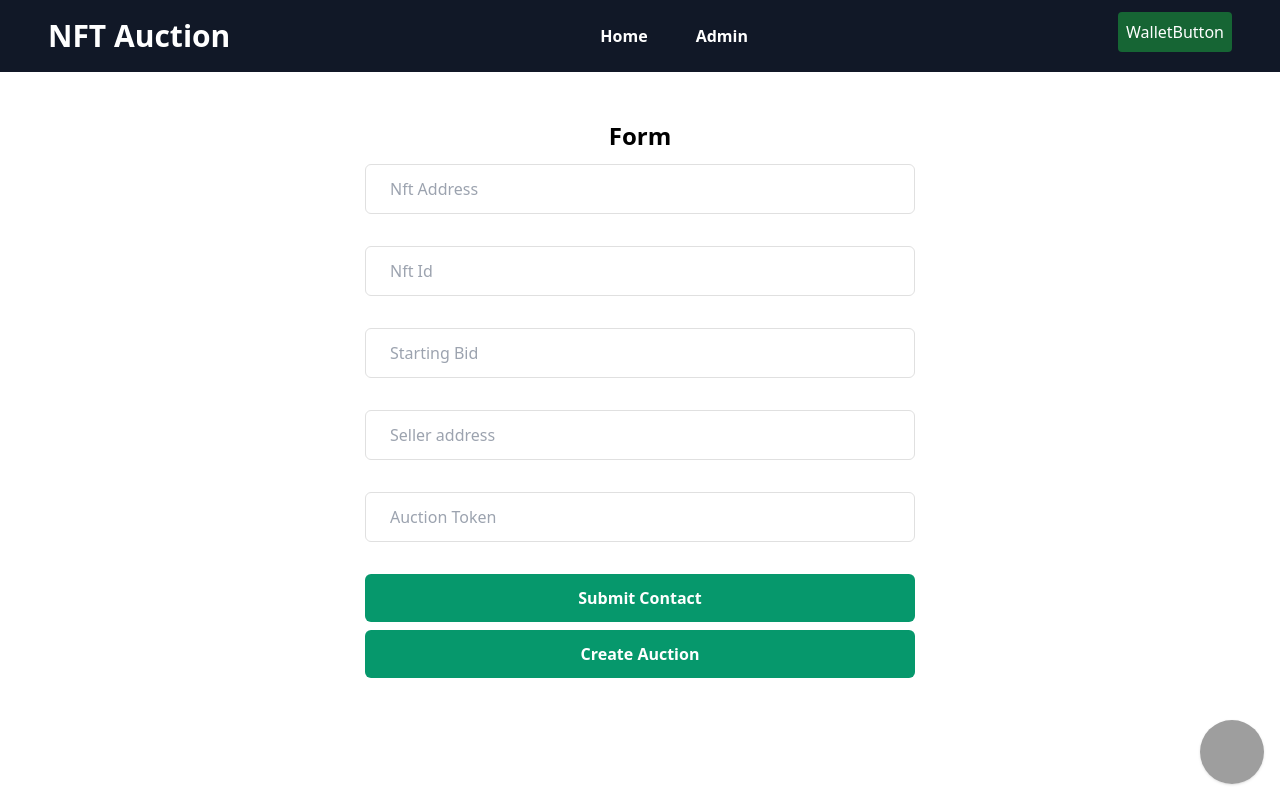
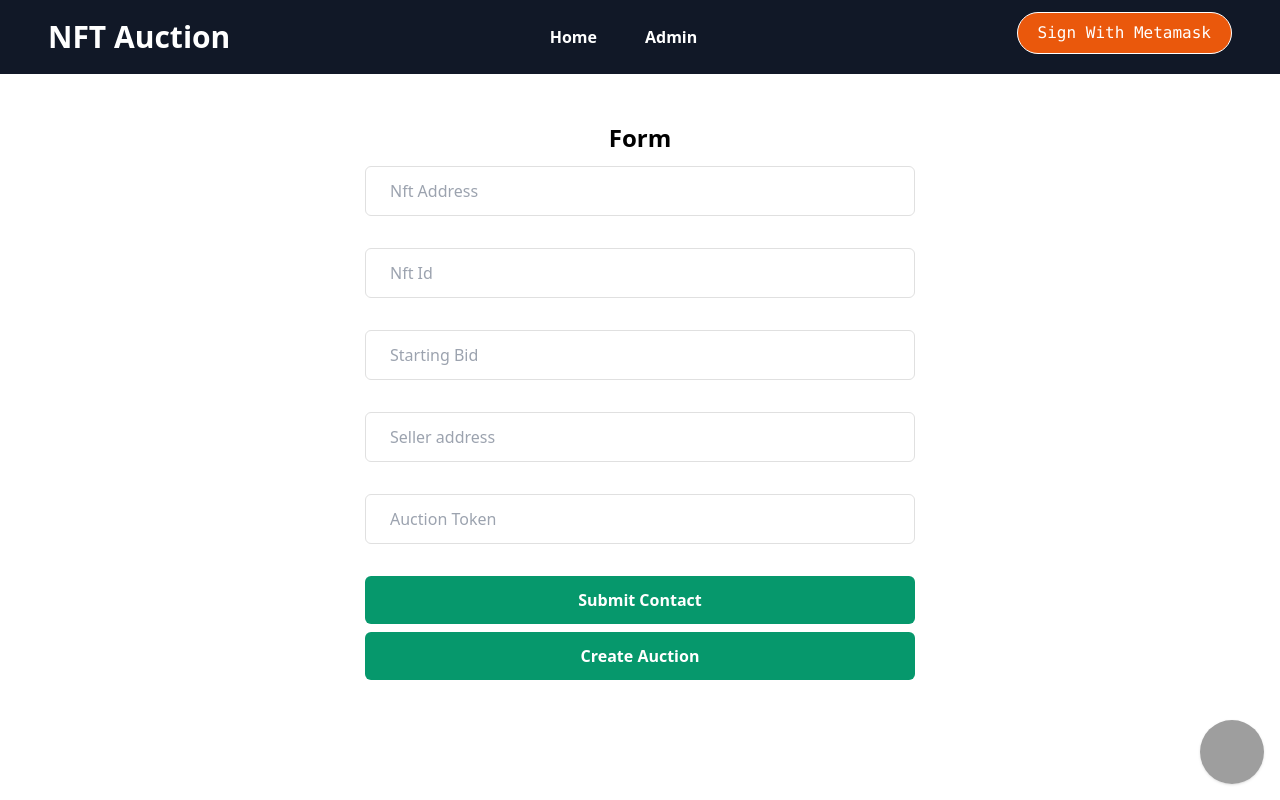
Before and after one commit to EncodeClubGroup6/auction-frontend-svc, a React (Create React App) app in the folder auction-fe/: page / in a window 1280 px wide. Built offline with nearby package versions, Linux system fonts and the light colour scheme; grey boxes are pictures that could not be loaded.

Commit message:
Changing Wallet Button Design

```diff
--- a/auction-fe/src/components/MetamaskButton.js
+++ b/auction-fe/src/components/MetamaskButton.js
@@ -20,9 +20,9 @@ function MetamaskButton() {
   return (
     <button
       onClick={connectWallet}
-      className='bg-green-800 hover:bg-green-500 rounded p-2 mb-2 text-white'
+      className='bg-[#ea580c] hover:bg-[#ad652be0] rounded-3xl px-5 py-2 mb-2 text-white border border-white font-mono'
     >
-      WalletButton
+      Sign With Metamask
     </button>
   )
 }
```
